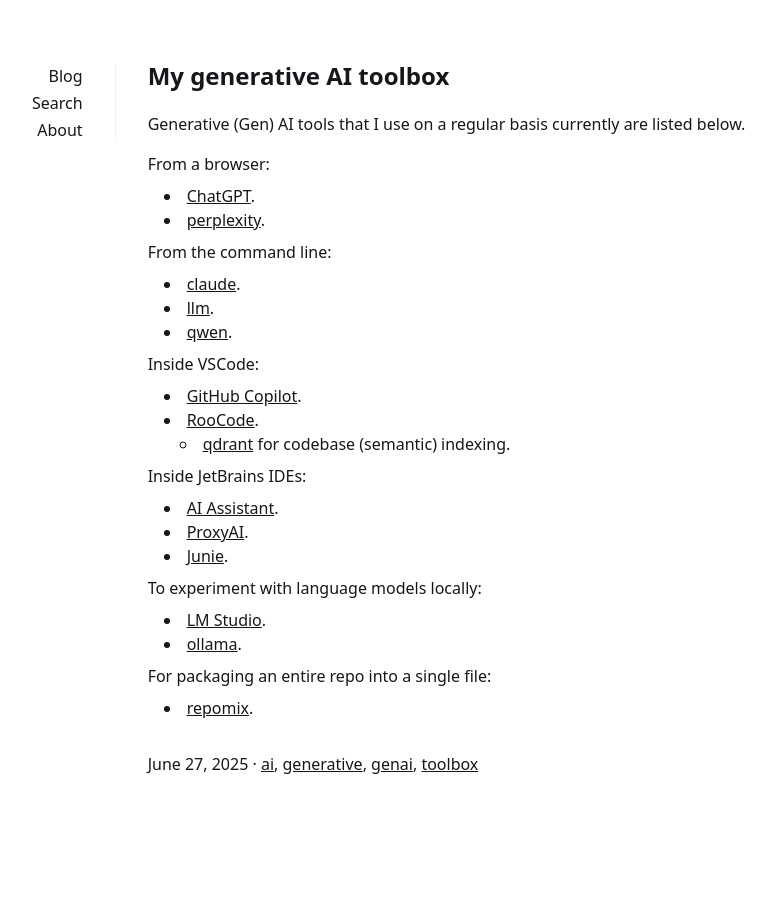
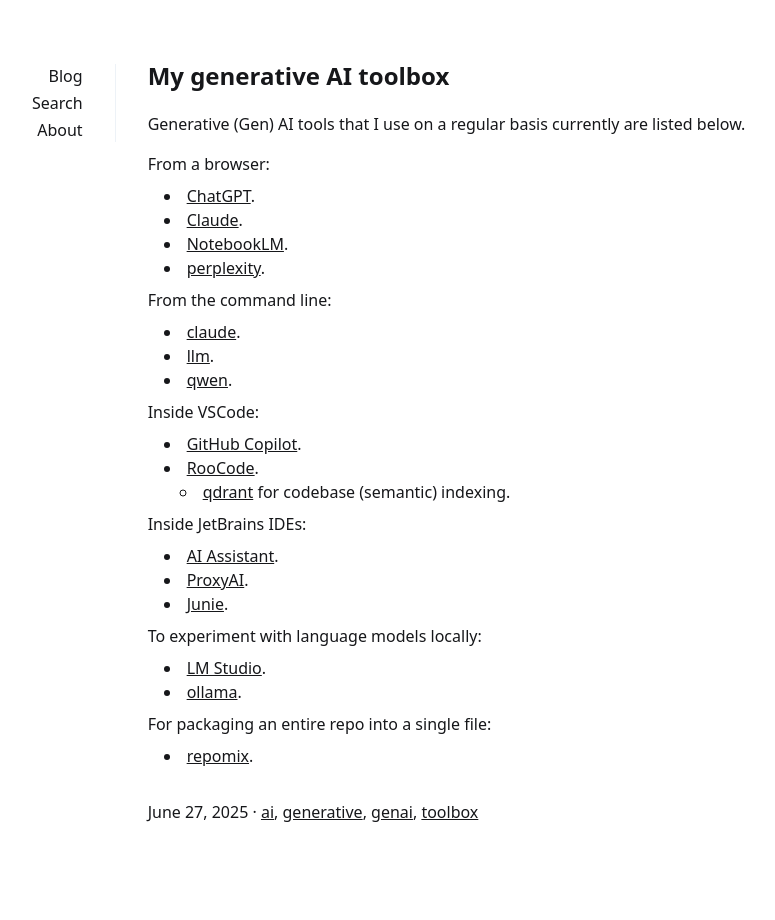
Before and after one commit to ovidiuparvu/ovidiuparvu.github.io, a Jekyll site: the page built from _posts/2025-06-27-my-gen-ai-toolbox.md, in a window 1280 px wide. Shown: the whole page, without its empty margins (80-855 px from the left). Built offline with Jekyll 4.4.1, drawn with Linux system fonts in a browser that asks for light colours.

Commit message:
Add Claude and NotebookLM to the browser tools list in the generative AI toolbox post

```diff
--- a/_posts/2025-06-27-my-gen-ai-toolbox.md
+++ b/_posts/2025-06-27-my-gen-ai-toolbox.md
@@ -10,6 +10,8 @@ Generative (Gen) AI tools that I use on a regular basis currently are listed bel
 From a browser:
 
 - [ChatGPT](https://chatgpt.com/).
+- [Claude](https://claude.ai).
+- [NotebookLM](https://notebooklm.google/).
 - [perplexity](https://www.perplexity.ai/).
 
 From the command line:
```
